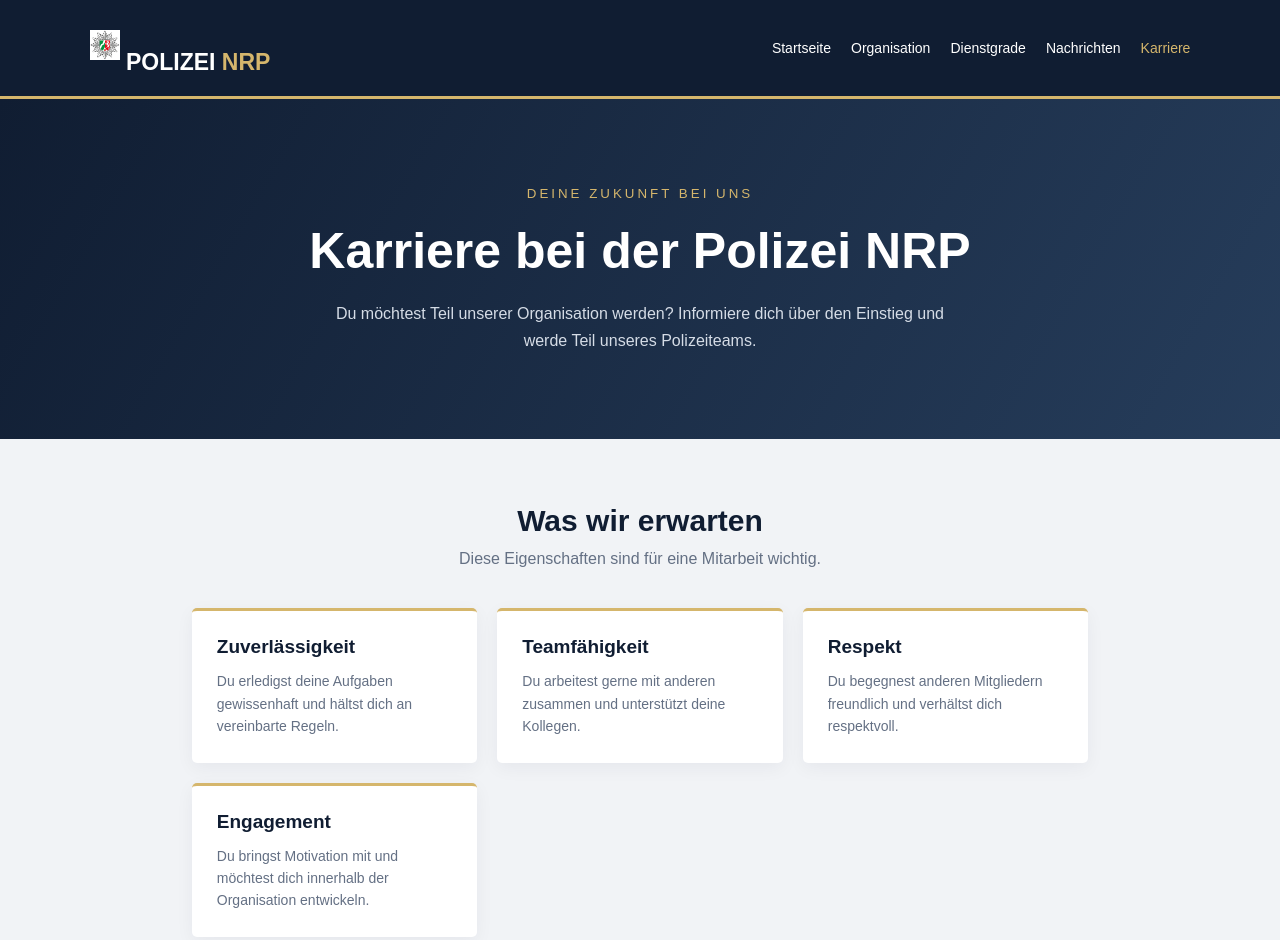
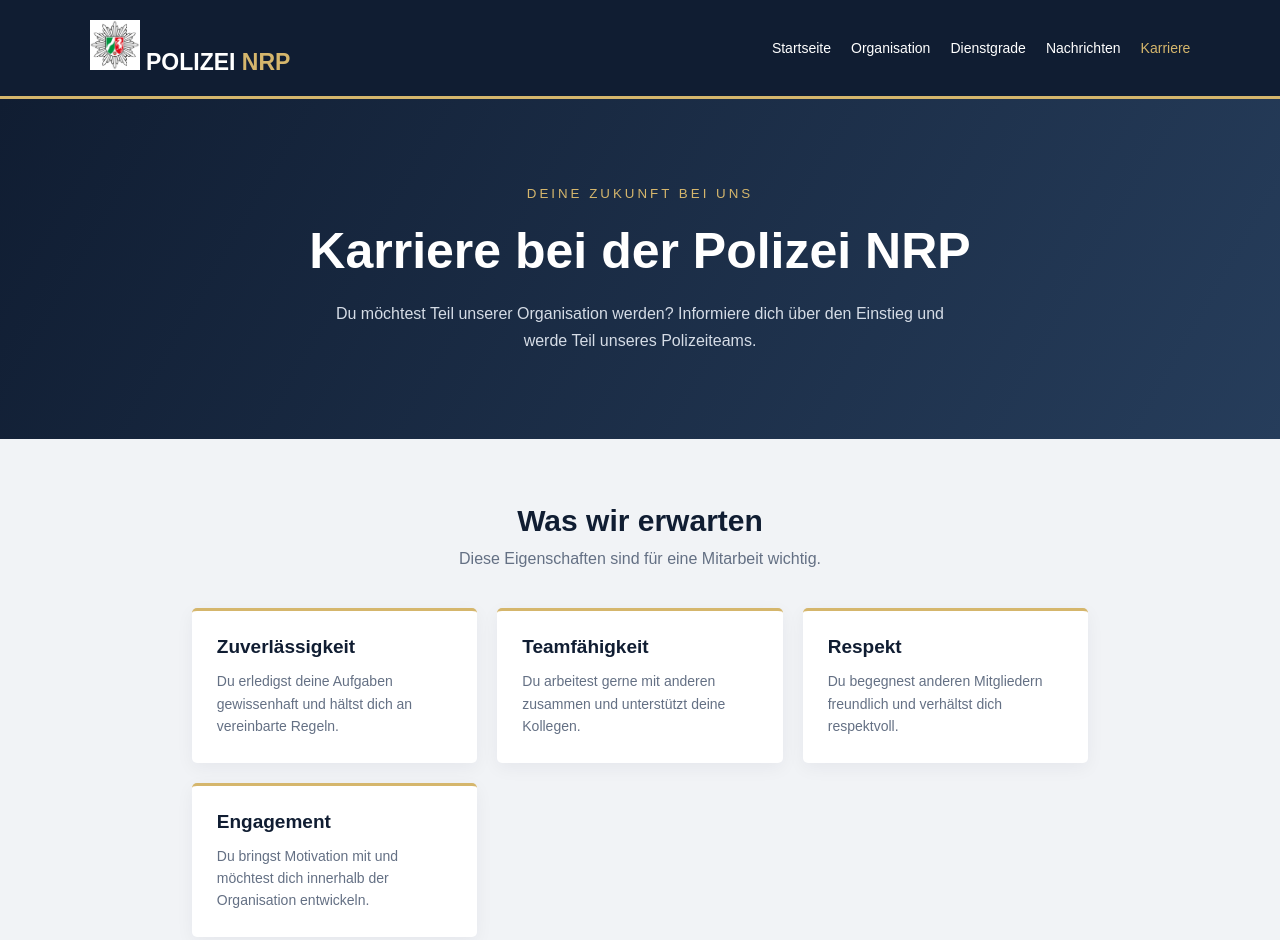
Before and after one commit to fynnz2011-byte/polizei-nrp, a plain HTML site: page karriere.html in a window 1280 px wide. Shown: the top 940 px of the page. Drawn offline with Linux system fonts and the light colour scheme.

Commit message:
Update karriere.html

```diff
--- a/karriere.html
+++ b/karriere.html
@@ -247,7 +247,7 @@
 <body>
 
 <header>
-    <div class="brand"><img src="logo.jpg" alt="Polizei NRP Logo" style="width:30px !important; height:50px !important; max-width:50px !important; object-fit:contain;"> POLIZEI <span>NRP</span></div>
+    <div class="brand"><img src="logo.jpg" alt="Polizei NRP Logo" style="width:50px !important; height:50px !important; max-width:50px !important; object-fit:contain;"> POLIZEI <span>NRP</span></div>
 
     <nav>
         <a href="index.html">Startseite</a>
```
